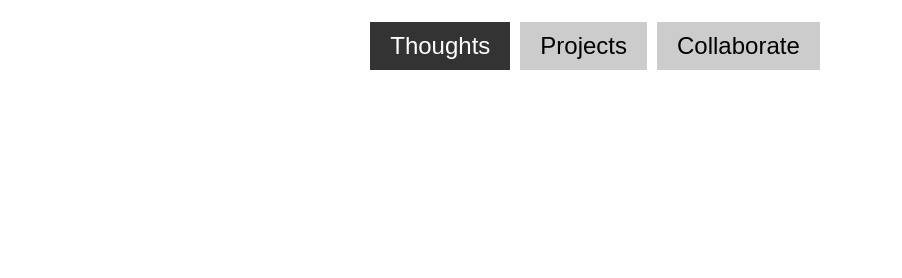
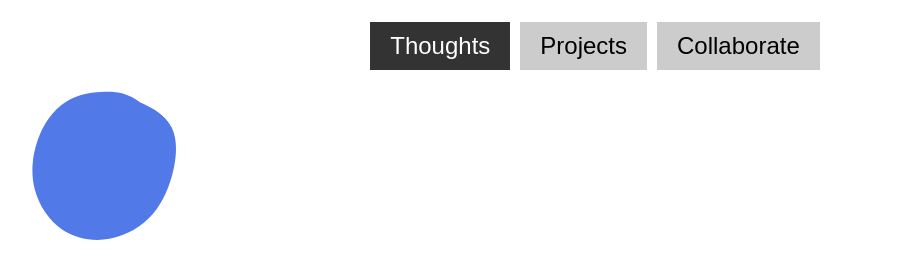
Before and after one commit to oba2311/2024simpleSite, a plain HTML site: page index.html in a window 1280 px wide. Shown: the part 598-876 px from the top of the page, without its empty margins (45-947 px from the left). Before the commit the page ends 800 px from the top, so only its background shows below. Drawn offline with Linux system fonts and the light colour scheme; a web font is replaced by a local one.

Commit message:
Added a morphing blob to the index.html file

```diff
--- a/index.html
+++ b/index.html
@@ -3,10 +3,10 @@
     <head>
         <title>Glad you're here</title>
         <style>
-            @import url('https://fonts.googleapis.com/css2?family=David&display=swap');
+            @import url('https://fonts.googleapis.com/css2?family=Roboto&display=swap');
 
             body {
-                font-family: 'David', sans-serif;
+                font-family: 'Roboto', sans-serif;
                 font-size: clamp(22px, 4vw, 24px);
                 text-align: center;
                 margin: 10px 45px;
@@ -33,6 +33,25 @@
                 color: #fff;
             }
 
+#blob-container {
+    position: relative;
+    width: 200px;
+    height: 200px;
+}
+
+svg {
+    position: absolute;
+    top: 0;
+    left: 0;
+    width: 100%;
+    height: 100%;
+}
+
+#blob2 {
+    visibility: hidden;
+}
+
+
             /* Media queries for mobile devices */
             @media only screen and (max-width: 600px) {
                 body {
@@ -57,6 +76,8 @@
                 }
             }
         </style>
+        <!-- Include KUTE.js library -->
+    <script src="https://cdn.jsdelivr.net/npm/kute.js@2.2.4/dist/kute.min.js"></script>
     </head>
     <body>
         <h1>You have arrived</h1>
@@ -93,7 +114,28 @@
             <p>Collaborate content goes here</p>
         </div>
 
+<div id="blob-container">
+        <svg id="blob1" viewBox="0 0 200 200" xmlns="http://www.w3.org/2000/svg">
+            <path fill="#5179e8" d="M40.4,-67.4C53.5,-61.8,66,-54.1,71.8,-42.2C77.6,-30.3,76.7,-14.2,73.2,0.8C69.7,15.8,63.6,31.6,52.8,44.1C42,56.6,26.4,65.8,9.6,68.8C-7.2,71.8,-24.4,68.6,-37.9,59.5C-51.4,50.3,-61.2,35.3,-65.3,19.1C-69.4,2.9,-67.8,-14.5,-62.2,-30.2C-56.6,-45.9,-47,-59.9,-34.7,-67.7C-22.3,-75.5,-11.2,-77.1,0.7,-77.9C12.6,-78.7,25.3,-78.7,40.4,-67.4Z" transform="translate(100 100)" />
+        </svg>
+        <svg id="blob2" viewBox="0 0 200 200" xmlns="http://www.w3.org/2000/svg">
+            <path fill="#5261e0" d="M39.4,-67.1C52.3,-59.4,64.9,-49.1,69.9,-36.1C74.9,-23.1,72.3,-7.5,69.5,8.2C66.7,23.9,63.7,39.7,53.5,49.8C43.3,59.9,26.1,64.3,9.7,65.9C-6.7,67.5,-23.4,66.4,-35.6,58.6C-47.8,50.8,-55.5,36.3,-61.3,21.1C-67.1,5.9,-71,-9.9,-67.2,-24.2C-63.4,-38.5,-51.9,-51.2,-38.1,-60.5C-24.3,-69.8,-12.1,-75.7,1.4,-77.4C14.9,-79.1,29.8,-76.8,39.4,-67.1Z" transform="translate(100 100)" />
+        </svg>
+    </div>
+
+
         <script>
+
+document.addEventListener("DOMContentLoaded", function() {
+    const blob1 = document.getElementById('blob1').querySelector('path');
+    const blob2 = document.getElementById('blob2').querySelector('path');
+
+    setInterval(() => {
+        KUTE.to(blob1, { path: blob2 }, { duration: 3000, repeat: 1, yoyo: true }).start();
+    }, 6000);
+});
+
+
             function toggleContent(content) {
                 var thoughts = document.getElementById('thoughts');
                 var projects = document.getElementById('projects');
```
